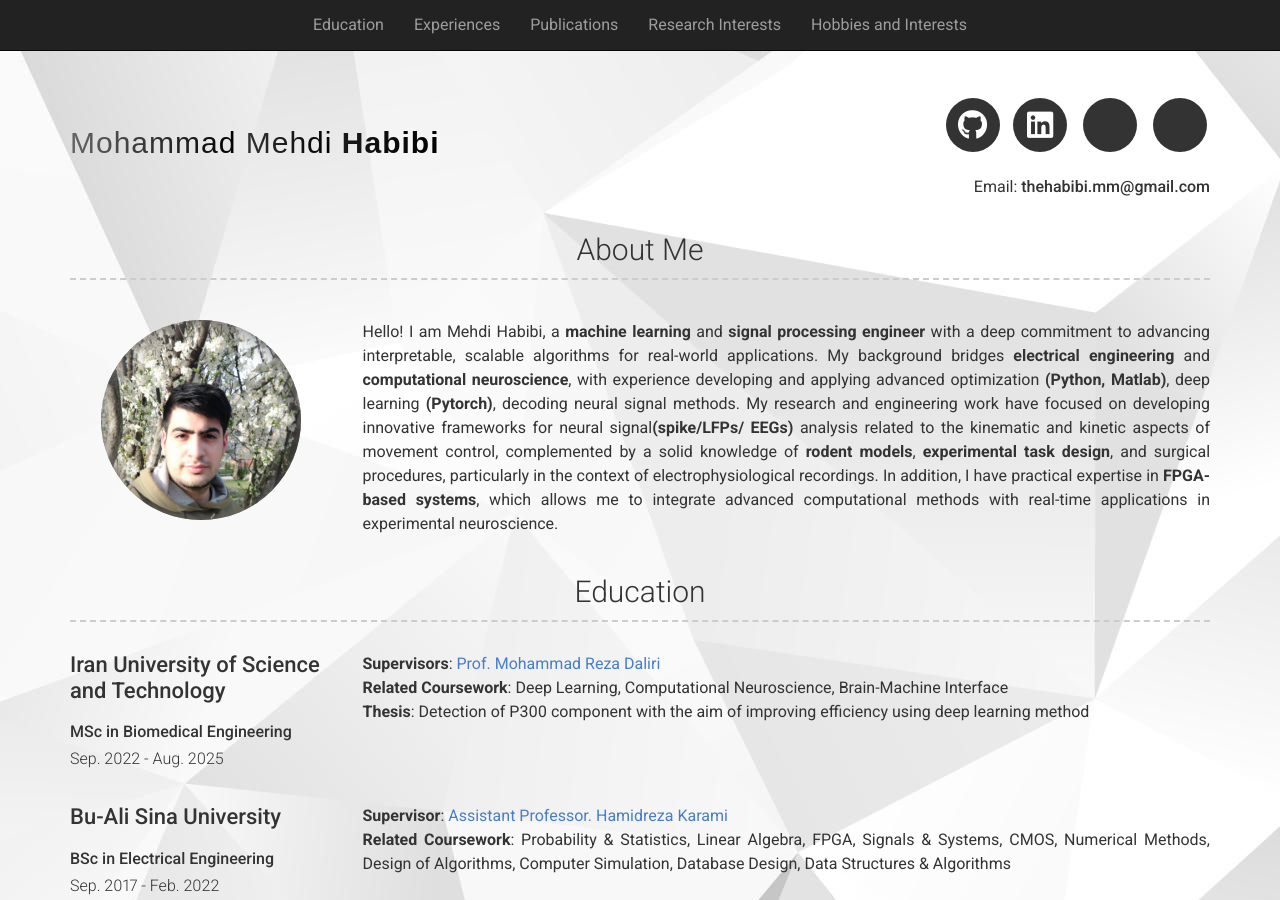
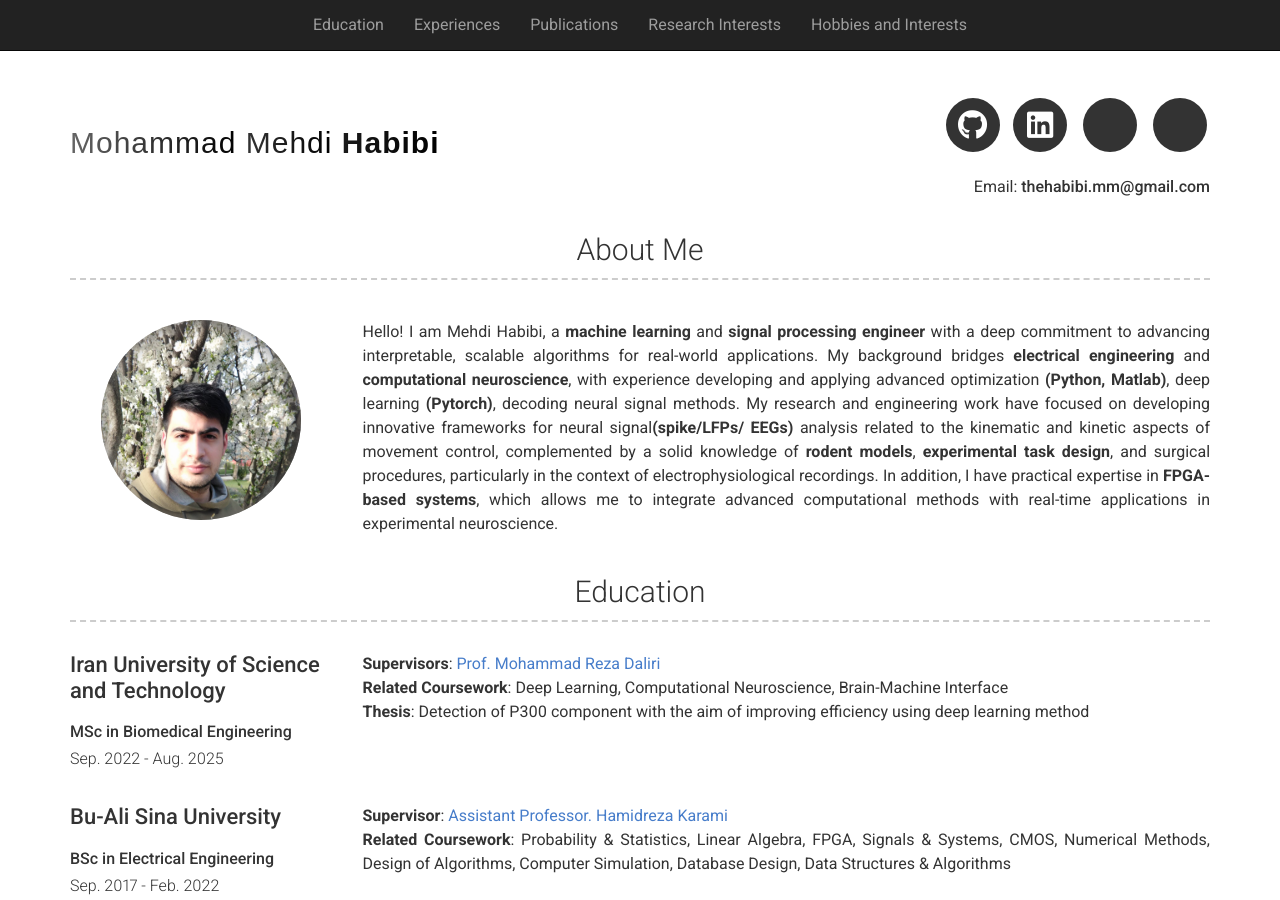
Before and after one commit to HabibiMehdi/HabibiMehdi.github.io, a Jekyll site: the page built from index.md, in a window 1280 px wide and 900 px high. Built offline with Jekyll 4.4.1, drawn with Linux system fonts in a browser that asks for light colours; nearby versions of some CDN libraries; a style sheet for code colours, icons or effects is not loaded.

Commit message:
Update default.html

```diff
--- a/_layouts/default.html
+++ b/_layouts/default.html
@@ -3,7 +3,8 @@
 
 {%- include head.html -%}
 
-<body style="background-image: url(/images/bg.jpg)" class="{% if site.darkmode == true and site.darkmode != 'never' %}dark{% endif %}">
+<!-- قبلی: <body style="background-image: url('/images/bg.jpg');"> -->
+<body style="background-color: #ffffff;">
 
   {%- include header.html -%}
 
```
